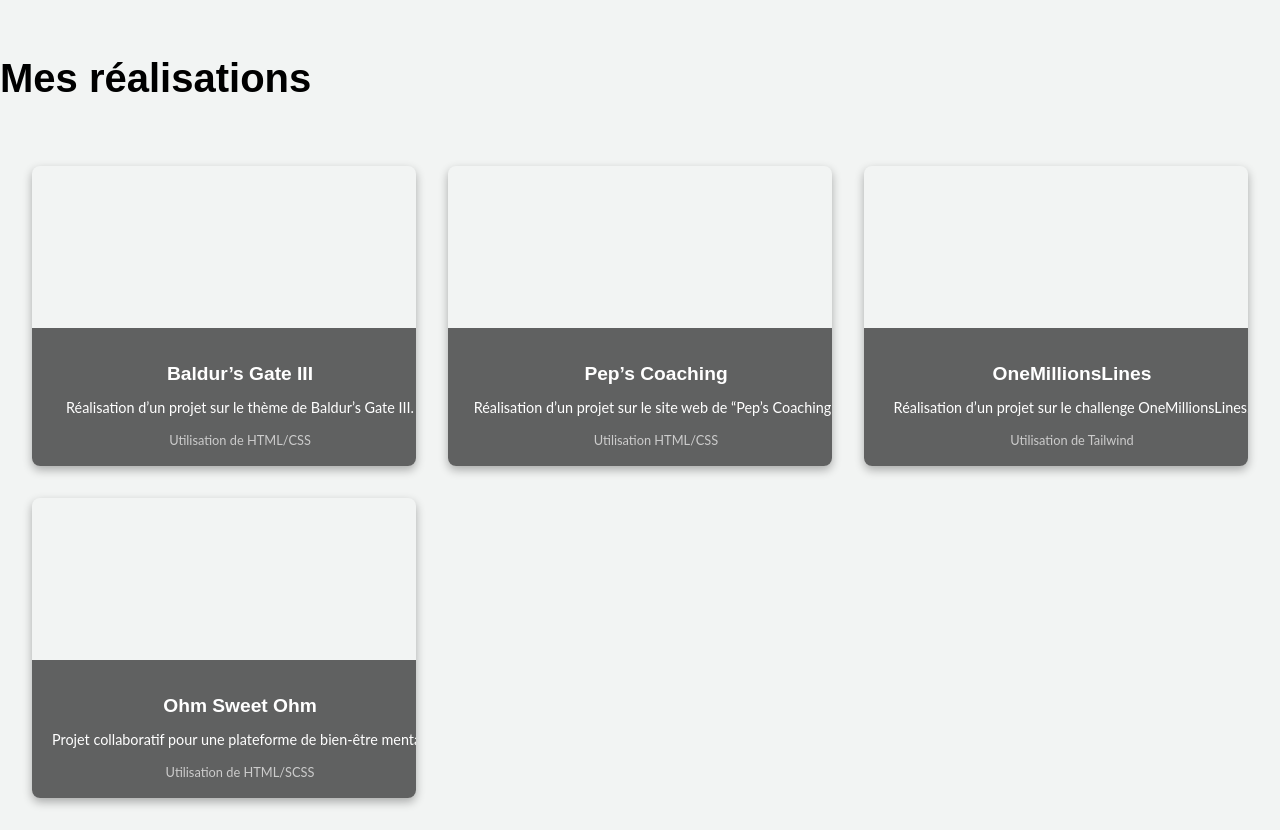
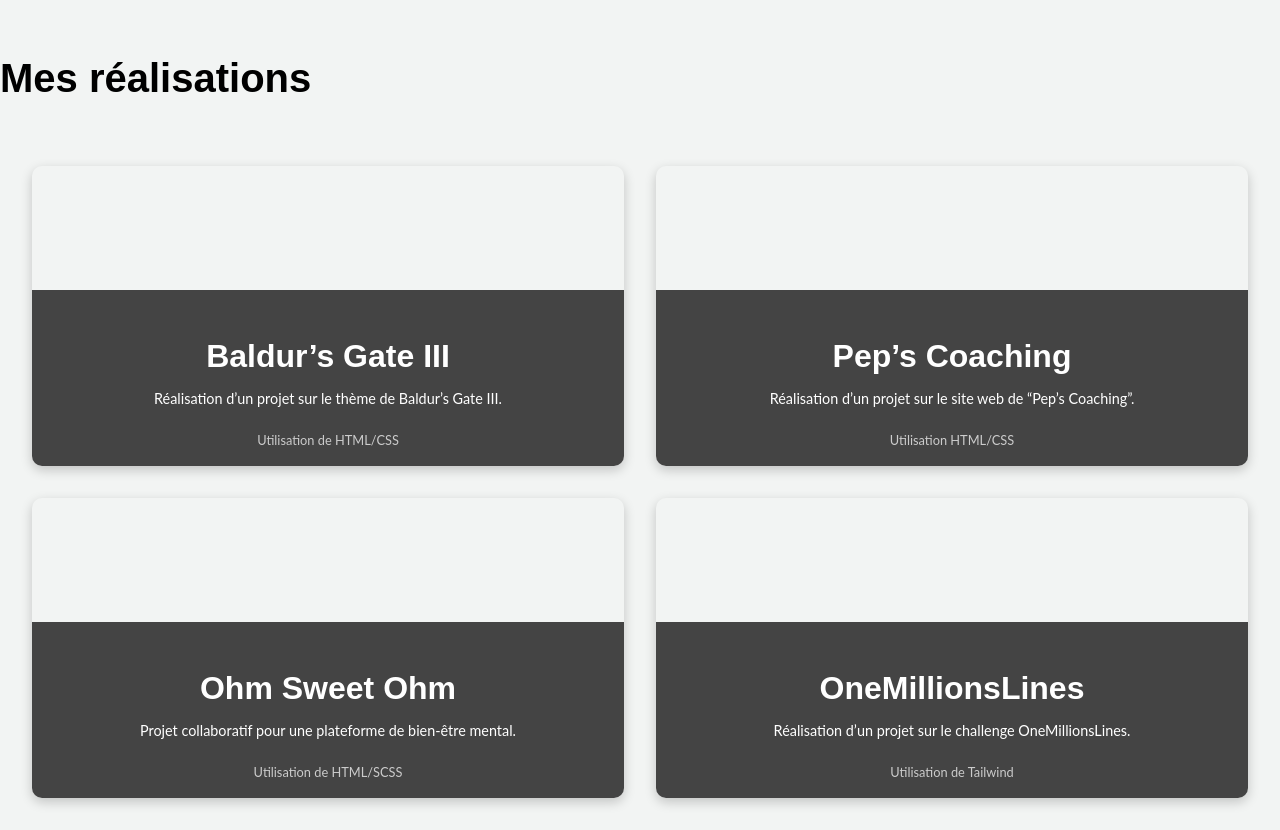
Before and after one commit to Loreshadow/Portfolio, a website: page index.html in a window 1280 px wide. Shown: the part 2600-3430 px from the top of the page. Drawn offline with Linux system fonts and the light colour scheme.

Commit message:
added realisations section

```diff
--- a/assets/scss/pages/_homespage.scss
+++ b/assets/scss/pages/_homespage.scss
@@ -174,41 +174,38 @@
 // section réalisations
 .grid-portfolio {
   display: grid;
-    grid-template-columns: repeat(auto-fit, minmax(300px, 1fr));
-    grid-gap: 2rem;
+  grid-template-areas:
+    "card1 card2"
+    "card4 card3";
+  grid-template-columns: 1fr 1fr;
+  gap: 2rem;
   padding: 2rem;
 
   .card {
-      position: relative;
-      height: 300px;
     background-size: cover;
     background-position: center;
-      border-radius: 8px;
+    border-radius: 10px;
+    box-shadow: 0 4px 12px rgba(0, 0, 0, 0.2);
     overflow: hidden;
-      box-shadow: 0 4px 10px rgba(0, 0, 0, 0.3);
-      transition: transform 0.3s ease;
-
-      &:hover {
-        transform: scale(1.03);
-      }
+    position: relative;
+    display: flex;
+    align-items: flex-end;
+    min-height: 300px;
 
     .card-content {
-        position: absolute;
-        bottom: 0;
-        background: rgba(0, 0, 0, 0.6);
+      background: #444;
       color: white;
       padding: 1rem;
+      text-align: center;
       width: 100%;
-        text-align: center;
 
       h3 {
+        font-weight: bold;
         margin-bottom: 0.5rem;
-          font-size: 1.2rem;
       }
 
       p {
         font-size: 0.9rem;
-          margin-bottom: 0.3rem;
       }
 
       span {
@@ -217,4 +214,24 @@
       }
     }
   }
+
+  // Affectation des zones
+  .card:nth-child(1) { grid-area: card1; }
+  .card:nth-child(2) { grid-area: card2; }
+  .card:nth-child(3) { grid-area: card3; }
+  .card:nth-child(4) { grid-area: card4; }
+
+  // Responsive (mobile)
+  @media (max-width: 768px) {
+    grid-template-areas:
+      "card1"
+      "card2"
+      "card3"
+      "card4";
+    grid-template-columns: 1fr;
+
+    .card {
+      min-height: 250px;
     }
+  }
+}
--- a/index.html
+++ b/index.html
@@ -40,7 +40,7 @@
     <main>
         <section id="compétence">
             <div class="competence-heading">
-                <h2 data-i18n="competence_heading">Compétences principales</h2>
+                <h2 data-i18n="competence_heading"></h2>
             </div>
             <div class="cards-container">
                 <div class="card">
@@ -74,7 +74,7 @@
         </section>
         <section id="compétence-secondary">
         <div class="secondary-compétence-heading">
-                <h2 data-i18n="competence_sec_heading">Mes compétence secondaire</h2>
+                <h2 data-i18n="competence_sec_heading"></h2>
         </div>
         <div class="card-container-secondary">
             <div class="card-secondary">
@@ -82,8 +82,8 @@
                         <img src="assets/img/icons8-sass-96.png" alt="">
                 </div>
                 <div class="card-content-secondary">
-                    <p>Utilisation de SASS:</p>
-                    <p>Utilisation de SCSS dans Sass afin de faciliter la maintenabilité du site.</p>
+                    <p data-i18n="competence_sec_content_card1"></p>
+                    <p data-i18n="competence_sec_content2_card1"></p>
                 </div>
             </div>
             <div class="card-secondary">
@@ -91,8 +91,8 @@
                         <img src="assets/img/tailwind.webp" alt="">
                 </div>
                 <div class="card-content-secondary">
-                    <p>Utilisation de Tailwind:</p>
-                    <p>Utilisation de SCSS dans Sass afin de faciliter la maintenabilité du site.</p>
+                    <p data-i18n="competence_sec_content_card2"></p>
+                    <p data-i18n="competence_sec_content2_card2"></p>
                 </div>
             </div>
             <div class="card-secondary">
@@ -100,8 +100,8 @@
                     <img src="assets/img/icons8-figma-96.png" alt="">
                 </div>
                 <div class="card-content-secondary">
-                    <p>Utilisation de Figma :</p>
-                    <p>Utilisation de Figma afin de réaliser des maquette.</p>
+                    <p data-i18n="competence_sec_content_card3"></p>
+                    <p data-i18n="competence_sec_content2_card3"></p>
                 </div>
             </div>
             <input type="range" id="slide-range" min="0" max="2" value="0" aria-label="Sélecteur de slide">
@@ -109,35 +109,35 @@
         </section>
         <section id="realisations">
             <div class="real-heading">
-                <h2>Mes réalisations</h2>
+                <h2 data-i18n="grid_portfolio_heading"></h2>
             </div>
             <div class="grid-portfolio">
                 <div class="card">
                   <div class="card-content">
-                    <h3>Baldur’s Gate III</h3>
-                    <p>Réalisation d’un projet sur le thème de Baldur’s Gate III.</p>
-                    <span>Utilisation de HTML/CSS</span>
+                    <h3 data-i18n="grid_portfolio_content_card1"></h3>
+                    <p data-i18n="grid_portfolio_content2_card1"></p>
+                    <span data-i18n="grid_portfolio_content3_card1"></span>
                   </div>
                 </div>
                 <div class="card">
                   <div class="card-content">
-                    <h3>Pep’s Coaching</h3>
-                    <p>Réalisation d’un projet sur le site web de “Pep’s Coaching”.</p>
-                    <span>Utilisation HTML/CSS</span>
+                    <h3 data-i18n="grid_portfolio_content_card2"></h3>
+                    <p data-i18n="grid_portfolio_content2_card2"></p></p>
+                    <span data-i18n="grid_portfolio_content3_card2"></span></span>
                   </div>
                 </div>
                 <div class="card">
                   <div class="card-content">
-                    <h3>OneMillionsLines</h3>
-                    <p>Réalisation d’un projet sur le challenge OneMillionsLines.</p>
-                    <span>Utilisation de Tailwind</span>
+                    <h3 data-i18n="grid_portfolio_content_card3"></h3>
+                    <p data-i18n="grid_portfolio_content2_card3"></p>
+                    <span data-i18n="grid_portfolio_content3_card3"></span>
                   </div>
                 </div>
                 <div class="card">
                   <div class="card-content">
-                    <h3>Ohm Sweet Ohm</h3>
-                    <p>Projet collaboratif pour une plateforme de bien-être mental.</p>
-                    <span>Utilisation de HTML/SCSS</span>
+                    <h3 data-i18n="grid_portfolio_content_card4"></h3>
+                    <p data-i18n="grid_portfolio_content2_card4"></p>
+                    <span data-i18n="grid_portfolio_content3_card4"></span>
                   </div>
                 </div>
             </div>
--- a/script.js
+++ b/script.js
@@ -49,8 +49,8 @@
     slide.addEventListener('click', () => {
       current = index;
       updateSlides(current);
-    });
   });
+});
 
   // Initialisation
   updateSlides(current);
--- a/translation.js
+++ b/translation.js
@@ -20,6 +20,31 @@
       competence_content2_card3: "Sans fonctionalité “Avancée” c’est toujours moins bien.",
       // traduction de la section compétence secondaire
       competence_sec_heading: "Mes compétence secondaire",
+        // traduction des cards de compétence secondaire
+        competence_sec_content_card1: "Utilisation de SASS:",
+        competence_sec_content2_card1: "Utilisation de SCSS dans Sass afin de faciliter la maintenabilité du site.",
+        competence_sec_content_card2: "Utilisation de Tailwind:",
+        competence_sec_content2_card2: "Utilisation de tailwind pour le travail en équipe sans prise de tête et le gain de temps.",
+        competence_sec_content_card3: "Utilisation de Figma :",
+        competence_sec_content2_card3: "Utilisation de Figma afin de réaliser des maquette.",
+        // traduction de la section realisation
+        grid_portfolio_heading: "Mes réalisations",
+        // traduction de la première card
+        grid_portfolio_content_card1: "Baldur’s Gate III",
+        grid_portfolio_content2_card1: "Réalisation d’un projet sur le thème de Baldur’s Gate III.",
+        grid_portfolio_content3_card1: "Utilisation de HTML/CSS",
+        // traduction de la deuxième card
+        grid_portfolio_content_card2: "Pep’s Coaching",
+        grid_portfolio_content2_card2: "Réalisation d’un projet sur le site web de “Pep’s Coaching”.",
+        grid_portfolio_content3_card2: "Utilisation HTML/CSS",
+        // traduction de la troisième card
+        grid_portfolio_content_card3: "OneMillionsLines",
+        grid_portfolio_content2_card3: "Réalisation d’un projet sur le challenge OneMillionsLines.",
+        grid_portfolio_content3_card3: "Utilisation de Tailwind",
+        // traduction de la quatrième card
+        grid_portfolio_content_card4: "Ohm Sweet Ohm",
+        grid_portfolio_content2_card4: "Projet collaboratif pour une plateforme de bien-être mental.",
+        grid_portfolio_content3_card4: "Utilisation de HTML/SCSS",
     },
     en: {
       // translation of the navigation menu elements
@@ -30,8 +55,8 @@
       // Translation of the skills section elements
       // translation of the first card
       competence_heading: "Main Skills",
-      competence_content: "Using HTML5:",
-      competence_content2: "Without the base, we can't do anything",
+      competence_content_card1: "Using HTML5:",
+      competence_content2_card1: "Without the base, we can't do anything",
       // translation of the second card
       competence_content_card2: "Using CSS3:",
       competence_content2_card2: "A site without a bit of style is not a successful site.",
@@ -40,6 +65,34 @@
       competence_content2_card3: "Without 'advanced functionality', it's always less good.",
       // translation of the secondary skills section
       competence_sec_heading: "My Secondary Skills",
+        // translation of the secondary skills cards
+        // card 1
+        competence_sec_content_card1: "Using SASS:",
+        competence_sec_content2_card1: "Using SCSS in Sass to facilitate site maintainability.",
+        // card 2
+        competence_sec_content_card2: "Using Tailwind:",
+        competence_sec_content2_card2: "Using Tailwind for teamwork without headaches and time saving.",
+        // card 3
+        competence_sec_content_card3: "Using Figma:",
+        competence_sec_content2_card3: "Using Figma to create mockups.",
+        // translation of the realization section
+        grid_portfolio_heading: "My Projects",
+        // translation of the first card
+        grid_portfolio_content_card1: "Baldur’s Gate III",
+        grid_portfolio_content2_card1: "Realization of a project on the theme of Baldur’s Gate III.",
+        grid_portfolio_content3_card1: "Using HTML/CSS",
+        // translation of the second card
+        grid_portfolio_content_card2: "Pep’s Coaching",
+        grid_portfolio_content2_card2: "Realization of a project on the website of “Pep’s Coaching”.",
+        grid_portfolio_content3_card2: "Using HTML/CSS",
+        // translation of the third card
+        grid_portfolio_content_card3: "OneMillionsLines",
+        grid_portfolio_content2_card3: "Realization of a project on the OneMillionsLines challenge.",
+        grid_portfolio_content3_card3: "Using Tailwind",
+        // translation of the fourth card
+        grid_portfolio_content_card4: "Ohm Sweet Ohm",
+        grid_portfolio_content2_card4: "Collaborative project for a mental well-being platform.",
+        grid_portfolio_content3_card4: "Using HTML/SCSS",
     },
   };
 
```
Also changed, not shown: assets/css/style.css, 1 other file. Lines whose indentation alone changed are shown as unchanged.
